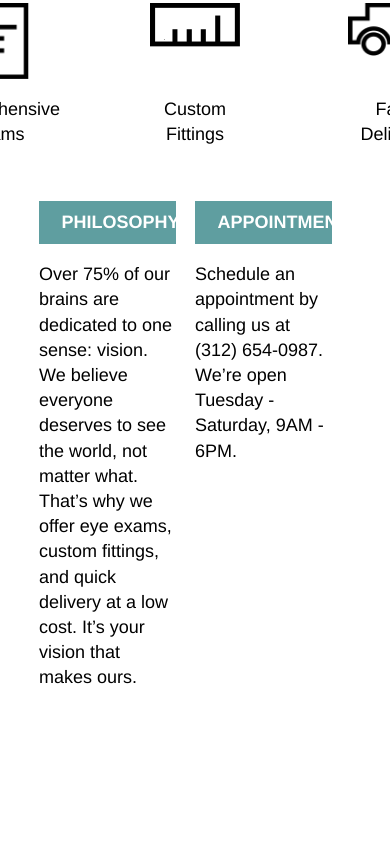
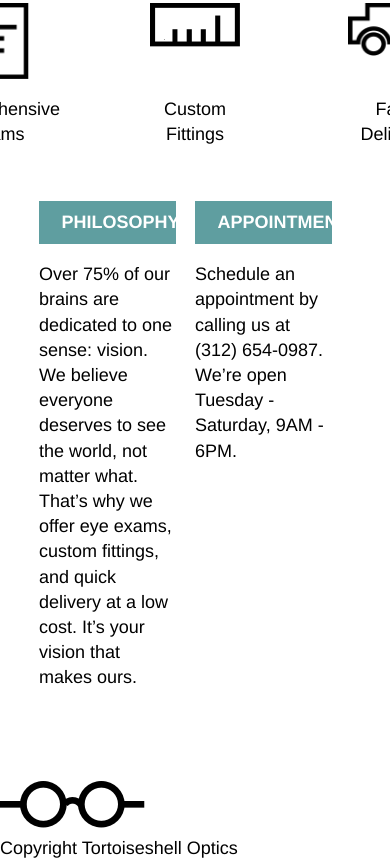
Before and after one commit to kjdurrum24/tortoiseshell-optics, a plain HTML site: page index.html in a window 390 px wide. Shown: the part 609-1470 px from the top of the page. Before the commit the page ends 1390 px from the top, so only its background shows below. Drawn offline with Linux system fonts and the light colour scheme.

Commit message:
Add HTML for mobile site

```diff
--- a/index.html
+++ b/index.html
@@ -6,6 +6,7 @@
     <link href="./resources/css/style.css" rel="stylesheet" type="text/css">
   </head>
     <body>
+
       <!-- Top Header -->
       <header>
       <nav class="container">
@@ -29,6 +30,7 @@
         </div>
       </div>
     </header>
+
     <!-- Icon Section -->
     <section class="icons">
       <div class="service"><img src="./resources/images/paper-icon.png" alt="Comprehensive Exams Icon" class="paper-icon"/>
@@ -41,6 +43,7 @@
         <div>Fast Delivery</div>
       </div>
     </section>
+
     <!-- Information Section -->
     <section class="icons container">
       <div class="info">
@@ -60,5 +63,11 @@
         Schedule an appointment by calling us at (312) 654-0987. We’re open Tuesday - Saturday, 9AM - 6PM.</p>
       </div>
     </section>
+
+    <!-- Footer -->
+    <footer class="container">
+      <img src="./resources/images/logo-black.png" alt="Tortoiseshell Optics Black Logo"/>
+      <div>Copyright Tortoiseshell Optics</div>
+    </footer>
     </body>
 </html>
```
